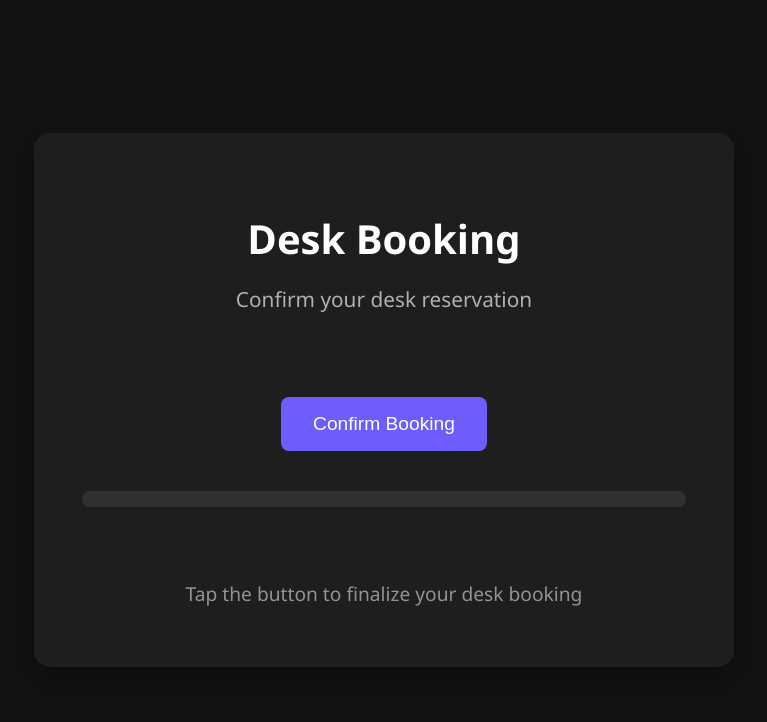
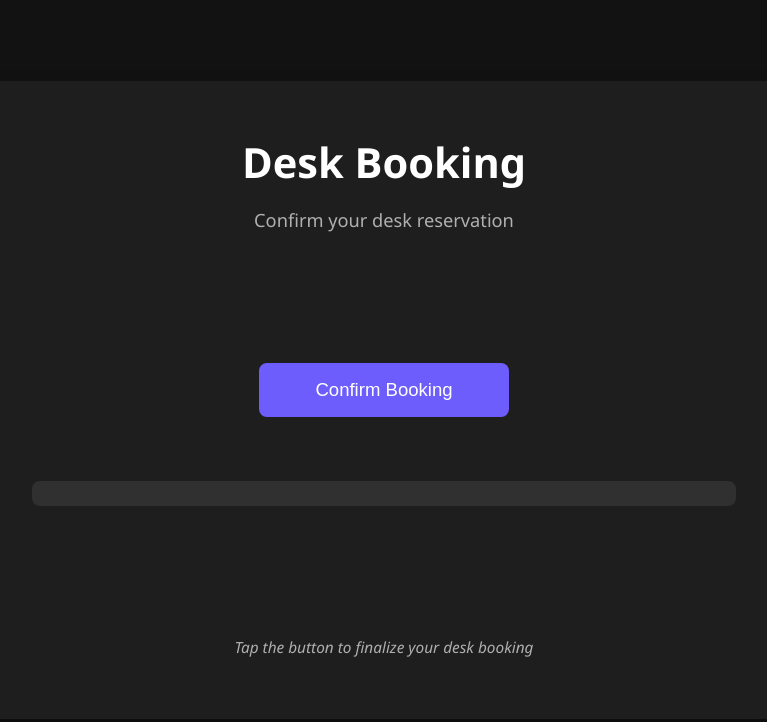
Before and after one commit to arctouch-lucianoayres/book-a-desk, a plain HTML site: page phone.html in a window 1280 px wide. Shown: the whole page, without its empty margins (256-1023 px from the left). Drawn offline with Linux system fonts and the light colour scheme.

Commit message:
refactor: add responsive layout to main screen

```diff
--- a/css/styles.css
+++ b/css/styles.css
@@ -10,21 +10,26 @@
   --success-color: #03dac6;
   --shadow-color: rgba(0, 0, 0, 0.3);
   --transition-speed: 0.3s;
+  --container-width-large: 700px;
+  --container-width-medium: 90%;
+  --container-width-small: 95%;
+  --padding-large: 3rem;
+  --padding-medium: 2rem;
+  --padding-small: 1rem;
 }
 
 * {
   box-sizing: border-box;
+  margin: 0;
+  padding: 0;
 }
 
 html, body {
   height: 100%;
-  margin: 0;
-  padding: 0;
   background-color: var(--background-color);
   color: var(--text-primary);
   font-family: 'Segoe UI', 'Roboto', 'Helvetica Neue', sans-serif;
   line-height: 1.6;
-  overflow-x: hidden;
 }
 
 body {
@@ -33,88 +38,112 @@ body {
   justify-content: center;
   align-items: center;
   text-align: center;
-  padding: 20px;
+  padding: var(--padding-small);
+}
+
+/* Page structure */
+.page-wrapper {
+  width: 100%;
+  min-height: 100vh;
+  display: flex;
+  align-items: center;
+  justify-content: center;
 }
 
 .container {
   background-color: var(--surface-color);
   border-radius: 16px;
-  padding: 2rem;
-  width: 90%;
-  max-width: 600px;
+  padding: var(--padding-medium);
+  width: var(--container-width-medium);
+  max-width: var(--container-width-large);
   box-shadow: 0 10px 20px var(--shadow-color);
   margin: 0 auto;
-  text-align: center;
-  transition: transform var(--transition-speed);
+}
+
+.responsive-container {
+  display: flex;
+  flex-direction: column;
+  justify-content: space-between;
+  min-height: 70vh;
+}
+
+/* Header styles */
+.page-header {
+  margin-bottom: 2rem;
 }
 
 h1 {
-  margin-bottom: 20px;
+  font-size: calc(1.8rem + 1vw);
   font-weight: 600;
   color: var(--text-primary);
-  font-size: 2.2rem;
+  margin-bottom: 0.5rem;
 }
 
-p {
-  margin: 10px 0;
+.subtitle {
   color: var(--text-secondary);
-  font-size: 1.1rem;
+  font-size: calc(0.9rem + 0.3vw);
+  margin-bottom: 1.5rem;
 }
 
+/* QR Code section */
 .qr-container {
+  flex: 1;
   display: flex;
   flex-direction: column;
   align-items: center;
-  margin: 2rem 0;
+  justify-content: center;
+  margin: 1rem 0;
+}
+
+.qr-inner {
   width: 100%;
+  display: flex;
+  justify-content: center;
+  align-items: center;
+  margin: 0 auto;
+}
+
+.status-wrapper {
+  width: 100%;
+  margin: 1rem 0;
+}
+
+.responsive-qr {
+  max-width: 100%;
+  height: auto;
 }
 
 #qrcode {
-  margin: 2rem 0;
-  display: block;
   padding: 1.5rem;
   background-color: white;
   border-radius: 12px;
   box-shadow: 0 4px 8px var(--shadow-color);
+  margin: 0 auto;
+  width: auto;
+  height: auto;
   max-width: 90%;
-  height: auto;
 }
 
-.subtitle {
-  color: var(--text-secondary);
-  margin-top: -0.5rem;
-  margin-bottom: 2rem;
-  font-size: 1.1rem;
+.status-message {
+  background-color: rgba(255, 255, 255, 0.08);
+  padding: 0.8rem;
+  border-radius: 8px;
+  margin: 1.5rem 0;
+  font-size: calc(0.9rem + 0.2vw);
 }
 
-header {
-  margin-bottom: 1rem;
-}
-
-footer {
+/* Footer styles */
+.page-footer {
   margin-top: 2rem;
-  color: var(--text-secondary);
-  font-size: 0.9rem;
-  opacity: 0.8;
-}
-
-.content {
-  width: 100%;
-  padding: 1.5rem 0;
 }
 
 .instructions {
+  color: var(--text-secondary);
   font-style: italic;
+  font-size: calc(0.8rem + 0.2vw);
 }
 
-#status {
-  font-size: 1.1rem;
-  margin: 1rem 0;
-  padding: 0.5rem;
-  border-radius: 8px;
-  background-color: rgba(255, 255, 255, 0.08);
-}
-
+/* Button styles */
 button, .button {
   padding: 14px 28px;
   font-size: 1.1rem;
@@ -143,40 +172,166 @@ button:disabled {
   box-shadow: none;
 }
 
-/* For tablet-specific optimizations */
-@media (min-width: 768px) {
+p {
+  margin: 10px 0;
+  color: var(--text-secondary);
+}
+
+/* Truly responsive breakpoints */
+/* Small mobile screens */
+@media screen and (max-width: 480px) {
   .container {
-    padding: 3rem;
-    max-width: 700px;
+    width: var(--container-width-small);
+    padding: var(--padding-small);
+    border-radius: 12px;
+  }
+
+  .page-header {
+    margin-bottom: 1rem;
+  }
+
+  #qrcode {
+    padding: 1rem;
+  }
+
+  .page-footer {
+    margin-top: 1rem;
+  }
+
+  body {
+    padding: 0.5rem;
+  }
+
+  .qr-inner {
+    width: 90%;
   }
 
   h1 {
-    font-size: 2.5rem;
+    font-size: 1.7rem;
   }
 
-  p {
-    font-size: 1.2rem;
+  .subtitle {
+    font-size: 1rem;
   }
+}
 
-  button, .button {
-    font-size: 1.2rem;
-    padding: 16px 32px;
+/* Tablets */
+@media screen and (min-width: 481px) and (max-width: 1024px) {
+  .container {
+    width: var(--container-width-medium);
+    padding: var(--padding-medium);
   }
 
   #qrcode {
-    margin: 2.5rem auto;
-    padding: 2rem;
+    padding: 1.8rem;
   }
 
-  .qr-container {
+  .qr-inner {
+    width: 95%;
+  }
+
+  h1 {
+    font-size: calc(1.6rem + 0.8vw);
+  }
+
+  #qrcode {
+    transform: scale(0.95);
+    transform-origin: center center;
+  }
+}
+
+/* Larger screens */
+@media screen and (min-width: 1025px) {
+  .container {
+    width: 80%;
+    max-width: 800px;
+    padding: var(--padding-large);
+  }
+
+  #qrcode {
+    padding: 2rem;
+    max-width: 80%;
+  }
+
+  .responsive-container {
+    min-height: 60vh;
+  }
+
+  .qr-inner {
+    width: 90%;
+  }
+
+  #qrcode {
+    transform: scale(1);
+    transform-origin: center center;
+  }
+}
+
+/* Special handling for height-challenged displays */
+@media screen and (max-height: 600px) {
+  .page-wrapper {
+    align-items: flex-start;
+    padding-top: 1rem;
+  }
+
+  .responsive-container {
+    min-height: auto;
+  }
+
+  .page-header {
+    margin-bottom: 1rem;
+  }
+
+  .page-footer {
+    margin-top: 1rem;
+  }
+
+  #qrcode {
+    margin: 1rem 0;
+  }
+}
+
+.content-section {
+  display: flex;
+  flex-direction: column;
+  align-items: center;
+  justify-content: center;
+  flex: 1;
+  width: 100%;
+  margin: 2rem 0;
+}
+
+.responsive-button {
+  padding: calc(0.8rem + 0.3vw) calc(1.5rem + 0.5vw);
+  font-size: calc(1rem + 0.2vw);
+  min-width: 200px;
+  max-width: 90%;
+}
+
+@media screen and (max-width: 480px) {
+  .content-section {
+    margin: 1rem 0;
+  }
+
+  .responsive-button {
+    min-width: 180px;
+    padding: 12px 24px;
+  }
+}
+
+@media screen and (min-width: 481px) and (max-width: 1024px) {
+  .responsive-button {
+    min-width: 220px;
+  }
+}
+
+@media screen and (min-width: 1025px) {
+  .content-section {
     margin: 3rem 0;
   }
 
-  .subtitle {
-    font-size: 1.3rem;
-  }
-
-  footer {
-    font-size: 1rem;
+  .responsive-button {
+    min-width: 250px;
+    padding: 16px 32px;
   }
 }
--- a/css/thankyou.css
+++ b/css/thankyou.css
@@ -1,10 +1,12 @@
-.container {
+.success-section {
   display: flex;
   flex-direction: column;
   justify-content: center;
   align-items: center;
-  min-height: 80vh;
+  min-height: 70vh;
   text-align: center;
+  width: 100%;
+  padding: 1rem 0;
 }
 
 .success-emoji {
@@ -35,7 +37,7 @@
 
 .success-message {
   color: var(--text-primary);
-  margin: 1rem 0;
+  margin: 1rem 0 2rem;
   font-size: 1.2rem;
 }
 
@@ -57,3 +59,35 @@
     transform: translateY(100vh) rotate(720deg);
   }
 }
+
+/* Responsive adjustments */
+@media screen and (max-width: 480px) {
+  .success-emoji {
+    width: 100px;
+    height: 100px;
+    font-size: 60px;
+    margin-bottom: 20px;
+  }
+
+  .success-message {
+    font-size: 1.1rem;
+    margin: 0.5rem 0 1.5rem;
+  }
+
+  .success-section {
+    min-height: 60vh;
+  }
+}
+
+@media screen and (min-width: 1025px) {
+  .success-emoji {
+    width: 140px;
+    height: 140px;
+    font-size: 90px;
+  }
+
+  .success-message {
+    font-size: 1.4rem;
+    margin: 1.5rem 0 2.5rem;
+  }
+}
--- a/phone.html
+++ b/phone.html
@@ -3,7 +3,7 @@
 <head>
   <title>Book A Desk</title>
   <meta charset="UTF-8">
-  <meta name="viewport" content="width=device-width, initial-scale=1.0">
+  <meta name="viewport" content="width=device-width, initial-scale=1.0, maximum-scale=1.0, user-scalable=0">
   <link rel="stylesheet" href="https://fonts.googleapis.com/css2?family=Roboto:wght@300;400;500;700&display=swap">
   <link rel="stylesheet" href="css/styles.css">
   <script type="module" src="https://www.gstatic.com/firebasejs/11.9.1/firebase-app.js"></script>
@@ -12,20 +12,24 @@
   <script type="module" src="js/phone.js"></script>
 </head>
 <body>
-  <div class="container">
-    <header>
-      <h1>Desk Booking</h1>
-      <p class="subtitle">Confirm your desk reservation</p>
-    </header>
+  <div class="page-wrapper">
+    <div class="container responsive-container">
+      <header class="page-header">
+        <h1>Desk Booking</h1>
+        <p class="subtitle">Confirm your desk reservation</p>
+      </header>
 
-    <div class="content">
-      <button id="action-button">Confirm Booking</button>
-      <p id="status"></p>
+      <div class="content-section">
+        <button id="action-button" class="responsive-button">Confirm Booking</button>
+        <div class="status-wrapper">
+          <p id="status" class="status-message"></p>
+        </div>
+      </div>
+
+      <footer class="page-footer">
+        <p class="instructions">Tap the button to finalize your desk booking</p>
+      </footer>
     </div>
-
-    <footer>
-      <p>Tap the button to finalize your desk booking</p>
-    </footer>
   </div>
 </body>
 </html>
```
Also changed, not shown: index.html (+12 -6 lines), thankyou-phone.html (+9 -5 lines), thankyou.html (+10 -6 lines).
